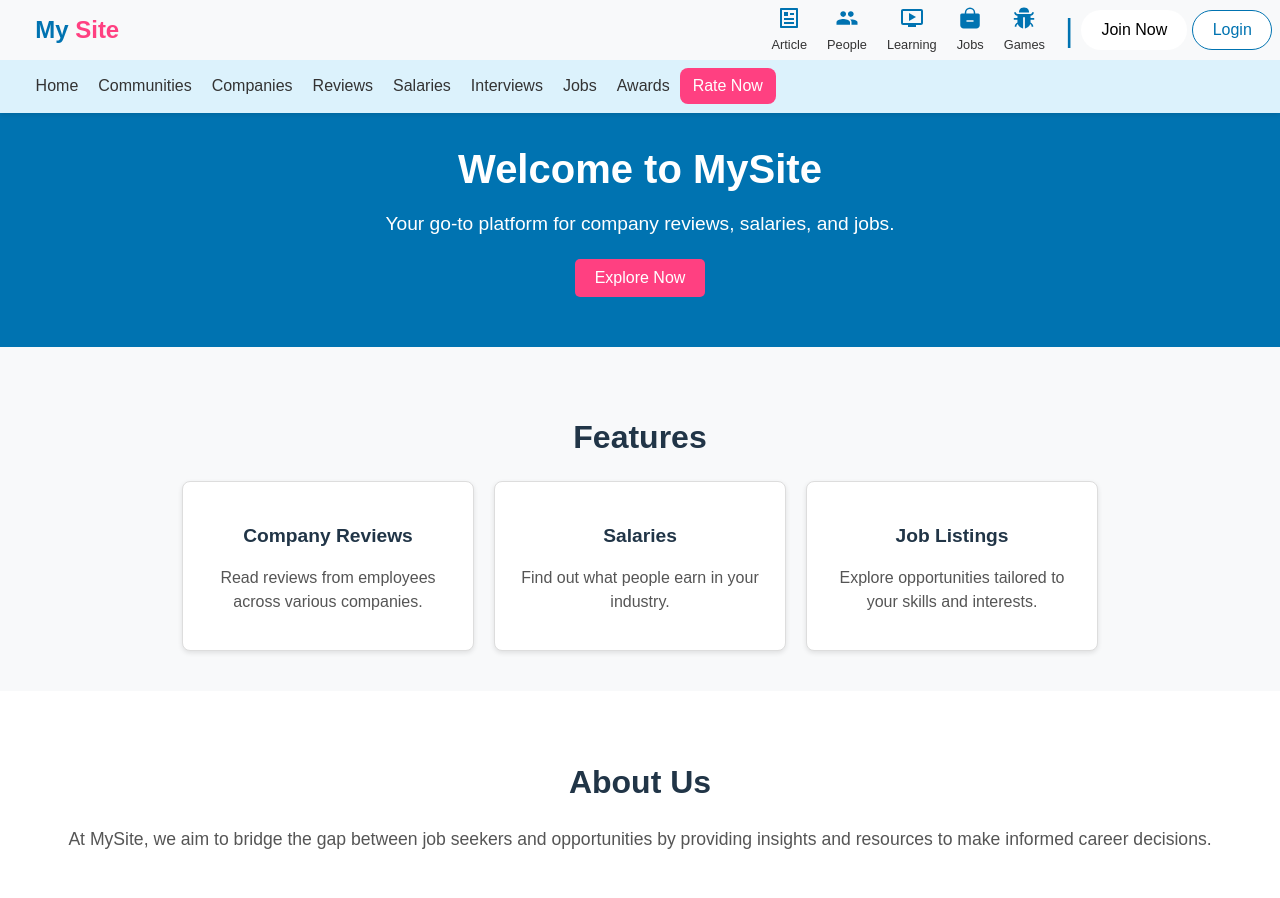
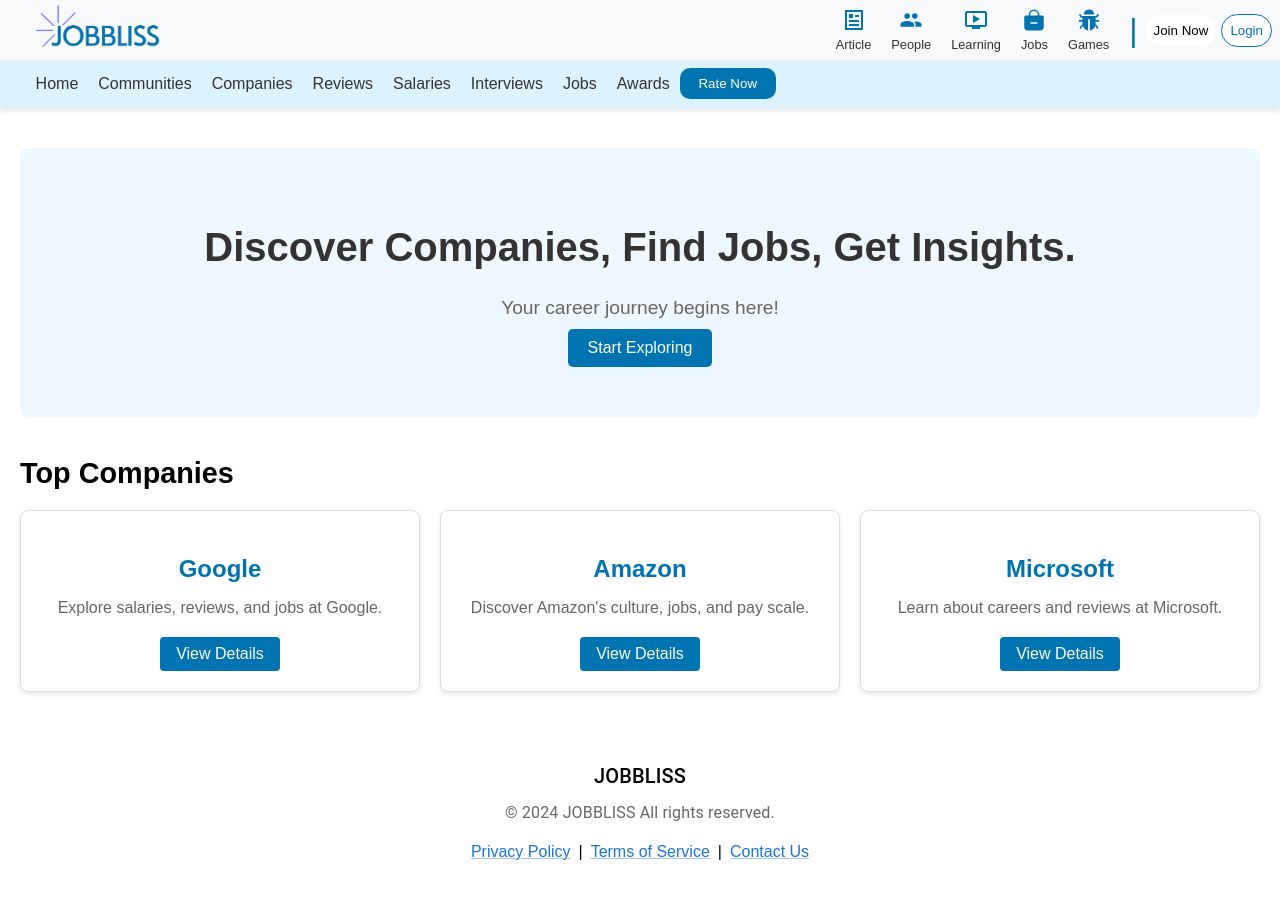
Before and after one commit to iasiddiqui/Freelance, a React (Vite) app: page / in a window 1280 px wide. Shown: the top 898 px of the page. Built offline with nearby package versions, Linux system fonts and the light colour scheme.

Commit message:
change home and navbar too

```diff
--- a/src/App.css
+++ b/src/App.css
@@ -40,3 +40,6 @@
 .read-the-docs {
   color: #888;
 } */
+*{
+  font-family: santoshi,sans-serif;
+}
--- a/src/App.jsx
+++ b/src/App.jsx
@@ -1,15 +1,40 @@
-import React from "react";
-import "./App.css";
-import Navbar from "./components/Navbar/Navbar";
-import HomePage from "./components/Home/HomePage";
+import React from 'react';
+import { BrowserRouter as Router, Routes, Route } from 'react-router-dom';
+
+import './App.css';
+import Navbar from './components/Navbar/Navbar';
+import HomePage from './components/Home/HomePage';
+import Footer from './components/Footer/Footer';
 
 function App() {
   return (
-    <div>
+    <Router>
       <Navbar />
-      <HomePage />
-    </div>
+      <div className="main-content">
+        <Routes>
+          <Route path="/" element={<HomePage />} />
+        </Routes>
+      </div>
+      <Footer />
+    </Router>
   );
 }
 
 export default App;
+
+
+// import React from "react";
+// import "./App.css";
+// import Navbar from "./components/Navbar/Navbar";
+// import HomePage from "./components/Home/HomePage";
+
+// function App() {
+//   return (
+//     <div>
+//       <Navbar />
+//       <HomePage />
+//     </div>
+//   );
+// }
+
+// export default App;
--- /dev/null
+++ b/src/components/Cards/Card.css
@@ -0,0 +1,40 @@
+.card {
+    background: white;
+    border: 1px solid #ddd;
+    border-radius: 8px;
+    box-shadow: 0px 2px 5px rgba(0, 0, 0, 0.1);
+    padding: 20px;
+    text-align: center;
+    width: 30%;
+    transition: transform 0.3s ease;
+}
+
+.card:hover {
+    transform: translateY(-5px);
+}
+
+.card h3 {
+    font-size: 1.5rem;
+    color: #0073b1;
+    margin-bottom: 10px;
+}
+
+.card p {
+    font-size: 1rem;
+    color: #666;
+    margin-bottom: 20px;
+}
+
+.card-button {
+    background-color: #0073b1;
+    color: white;
+    border: none;
+    padding: 8px 16px;
+    border-radius: 4px;
+    cursor: pointer;
+    font-size: 1rem;
+}
+
+.card-button:hover {
+    background-color: #0056b3;
+}
--- /dev/null
+++ b/src/components/Cards/Card.jsx
@@ -0,0 +1,14 @@
+import React from 'react';
+import './Card.css';
+
+const Card = ({ title, description }) => {
+    return (
+        <div className="card">
+            <h3>{title}</h3>
+            <p>{description}</p>
+            <button className="card-button">View Details</button>
+        </div>
+    );
+};
+
+export default Card;
--- /dev/null
+++ b/src/components/Footer/Footer.jsx
@@ -0,0 +1,30 @@
+import React from 'react';
+import { Box, Typography, Link } from '@mui/material';
+
+const Footer = () => {
+  return (
+    <Box component="footer" sx={{ bgcolor: 'background.paper', p: 6 }}>
+      <Typography variant="h6" align="center" gutterBottom>
+      JOBBLISS
+      </Typography>
+      <Typography variant="subtitle1" align="center" color="text.secondary" component="p">
+        © {new Date().getFullYear()} JOBBLISS All rights reserved.
+      </Typography>
+      <Box sx={{ mt: 2, textAlign: 'center' }}>
+        <Link href="#" sx={{ mx: 1 }}>
+          Privacy Policy
+        </Link>
+        |
+        <Link href="#" sx={{ mx: 1 }}>
+          Terms of Service
+        </Link>
+        |
+        <Link href="#" sx={{ mx: 1 }}>
+          Contact Us
+        </Link>
+      </Box>
+    </Box>
+  );
+};
+
+export default Footer;
--- a/src/components/Home/HomePage.css
+++ b/src/components/Home/HomePage.css
@@ -101,3 +101,64 @@
     margin: 0 auto;
     color: #555;
   }
+
+
+
+
+
+
+
+  .home {
+    font-family: Arial, sans-serif;
+    padding: 20px;
+    margin-top: 8rem;
+}
+
+.hero-section {
+    text-align: center;
+    padding: 50px;
+    background: #f0f8ff;
+    border-radius: 8px;
+    margin-bottom: 30px;
+}
+
+.hero-section h1 {
+    font-size: 2.5rem;
+    color: #333;
+}
+
+.hero-section p {
+    font-size: 1.2rem;
+    color: #666;
+    margin: 10px 0;
+}
+
+.hero-button {
+    background-color: #0073b1;
+    color: white;
+    padding: 10px 20px;
+    border: none;
+    border-radius: 5px;
+    cursor: pointer;
+    font-size: 1rem;
+}
+
+.hero-button:hover {
+    background-color: #0056b3;
+}
+
+.card-section {
+    margin-top: 40px;
+}
+
+.card-section h2 {
+    font-size: 1.8rem;
+    color: #000000;
+    margin-bottom: 20px;
+}
+
+.card-container {
+    display: flex;
+    gap: 20px;
+    justify-content: space-around;
+}
--- a/src/components/Home/HomePage.jsx
+++ b/src/components/Home/HomePage.jsx
@@ -1,43 +1,71 @@
-import React from "react";
-import "./HomePage.css";
+// import React from "react";
+// import "./HomePage.css";
+
+// const HomePage = () => {
+//   return (
+//     <div className="homepage">
+//       <header className="hero">
+//         <div className="hero-content">
+//           <h1>Welcome to MySite</h1>
+//           <p>Your go-to platform for company reviews, salaries, and jobs.</p>
+//           <button className="explore-button">Explore Now</button>
+//         </div>
+//       </header>
+
+//       <section className="features">
+//         <h2>Features</h2>
+//         <div className="features-grid">
+//           <div className="feature-card">
+//             <h3>Company Reviews</h3>
+//             <p>Read reviews from employees across various companies.</p>
+//           </div>
+//           <div className="feature-card">
+//             <h3>Salaries</h3>
+//             <p>Find out what people earn in your industry.</p>
+//           </div>
+//           <div className="feature-card">
+//             <h3>Job Listings</h3>
+//             <p>Explore opportunities tailored to your skills and interests.</p>
+//           </div>
+//         </div>
+//       </section>
+
+//       <section className="about">
+//         <h2>About Us</h2>
+//         <p>
+//           At MySite, we aim to bridge the gap between job seekers and
+//           opportunities by providing insights and resources to make informed
+//           career decisions.
+//         </p>
+//       </section>
+//     </div>
+//   );
+// };
+
+// export default HomePage;
+
+
+import React from 'react';
+import './HomePage.css';
+import Card from '../Cards/Card';
 
 const HomePage = () => {
     return (
-    <div className="homepage">
-      <header className="hero">
-        <div className="hero-content">
-          <h1>Welcome to MySite</h1>
-          <p>Your go-to platform for company reviews, salaries, and jobs.</p>
-          <button className="explore-button">Explore Now</button>
+        <div className="home">
+            <div className="hero-section">
+                <h1>Discover Companies, Find Jobs, Get Insights.</h1>
+                <p>Your career journey begins here!</p>
+                <button className="hero-button">Start Exploring</button>
             </div>
-      </header>
 
-      <section className="features">
-        <h2>Features</h2>
-        <div className="features-grid">
-          <div className="feature-card">
-            <h3>Company Reviews</h3>
-            <p>Read reviews from employees across various companies.</p>
-          </div>
-          <div className="feature-card">
-            <h3>Salaries</h3>
-            <p>Find out what people earn in your industry.</p>
-          </div>
-          <div className="feature-card">
-            <h3>Job Listings</h3>
-            <p>Explore opportunities tailored to your skills and interests.</p>
+            <div className="card-section">
+                <h2>Top Companies</h2>
+                <div className="card-container">
+                    <Card title="Google" description="Explore salaries, reviews, and jobs at Google." />
+                    <Card title="Amazon" description="Discover Amazon's culture, jobs, and pay scale." />
+                    <Card title="Microsoft" description="Learn about careers and reviews at Microsoft." />
                 </div>
             </div>
-      </section>
-
-      <section className="about">
-        <h2>About Us</h2>
-        <p>
-          At MySite, we aim to bridge the gap between job seekers and
-          opportunities by providing insights and resources to make informed
-          career decisions.
-        </p>
-      </section>
         </div>
     );
 };
--- a/src/components/Navbar/Navbar.css
+++ b/src/components/Navbar/Navbar.css
@@ -26,14 +26,16 @@
 
 .logo {
     margin-left: 2.2rem;
-    font-size: 1.5rem;
-    font-weight: bold;
-    color: #0073b1;
+    width: 8rem;
     cursor: pointer;
-}
-.logo-span{
-    color: #ff4081;
-}
+  }
+
+  .logo img {
+    width: 100%; /* Makes the image fill the div width */
+    height: auto; /* Maintains aspect ratio */
+  }
+
+
 
 .icon-section {
     display: flex;
@@ -97,7 +99,9 @@
 } */
 
 .rate-now {
-    background-color: #ff4081;
+    background-color:#0073b1;
+    border-radius: 10px;
+    border: none;
     color: white;
     width: 6rem;
     padding: 0.5rem;
@@ -133,7 +137,8 @@
     /* background-color: #0073b1; */
     background-color: #fff;
     color: #000;
-    /* border: 1px solid #0073b1; */
+    border: none;
+    padding: 0.5rem;
     border-radius: 50px;
     transition: color 0.3s ease-in;
 
@@ -149,6 +154,7 @@
     background-color: #fff;
     color: #0073b1;
     border: 1px solid #0073b1;
+    padding: 0.5rem;
     border-radius: 50px;
     transition: color 0.3s ease-in;
 
@@ -165,7 +171,7 @@
     display: flex;
     flex-direction: column;
     align-items: left;
-    height: 37px;
+    height: 33px;
     /* margin-left: 1.6rem; */
     padding: 0.5rem 0;
     background-color: #c4ecff84;
@@ -198,6 +204,10 @@
 }
 
 @media (max-width: 768px) {
+    .second-row{
+        padding: 0;
+    }
+
     .nav-links {
         display: none;
         flex-direction: column;
@@ -212,10 +222,10 @@
     }
 
     .hamburger-menu {
-        background: #000;
         border: none;
         font-size: 1.5rem;
         cursor: pointer;
+        align-items: left;
     }
 
     .right-section {
--- a/src/components/Navbar/Navbar.jsx
+++ b/src/components/Navbar/Navbar.jsx
@@ -16,7 +16,8 @@
   return (
     <nav className="navbar">
       <div className="top-row">
-        <div className="logo">My <span className="logo-span">Site</span></div>
+        <div className="logo"><img src="public\Logo.png" alt="Logo" />
+         </div>
 
         <div className="icon-section">
           <div className="icon">
--- a/src/index.css
+++ b/src/index.css
@@ -1,4 +1,4 @@
-*{
+/* *{
   font-family: santoshi,sans-serif;
 }
 :root {
@@ -23,13 +23,6 @@
   color: #535bf2;
 }
 
-body {
-  margin: 0;
-  display: flex;
-  place-items: center;
-  min-width: 320px;
-  min-height: 100vh;
-}
 
 h1 {
   font-size: 3.2em;
@@ -43,13 +36,13 @@
   font-size: 1em;
   font-weight: 500;
   font-family: inherit;
-  /* background-color: #1a1a1a; */
+  background-color: #1a1a1a;
   cursor: pointer;
   transition: border-color 0.25s;
 }
-/* button:hover {
+button:hover {
   border-color: #646cff;
-} */
+}
 button:focus,
 button:focus-visible {
   outline: 4px auto -webkit-focus-ring-color;
@@ -66,4 +59,4 @@
   button {
     background-color: #f9f9f9;
   }
-}
+} */
```
Also changed, not shown: package.json (+7 -1 lines), public/Logo.png (added), src/components/Footer/Footer.css (added), 1 other file (tests, documents, lock files or other folders). Lines whose indentation alone changed are shown as unchanged.
